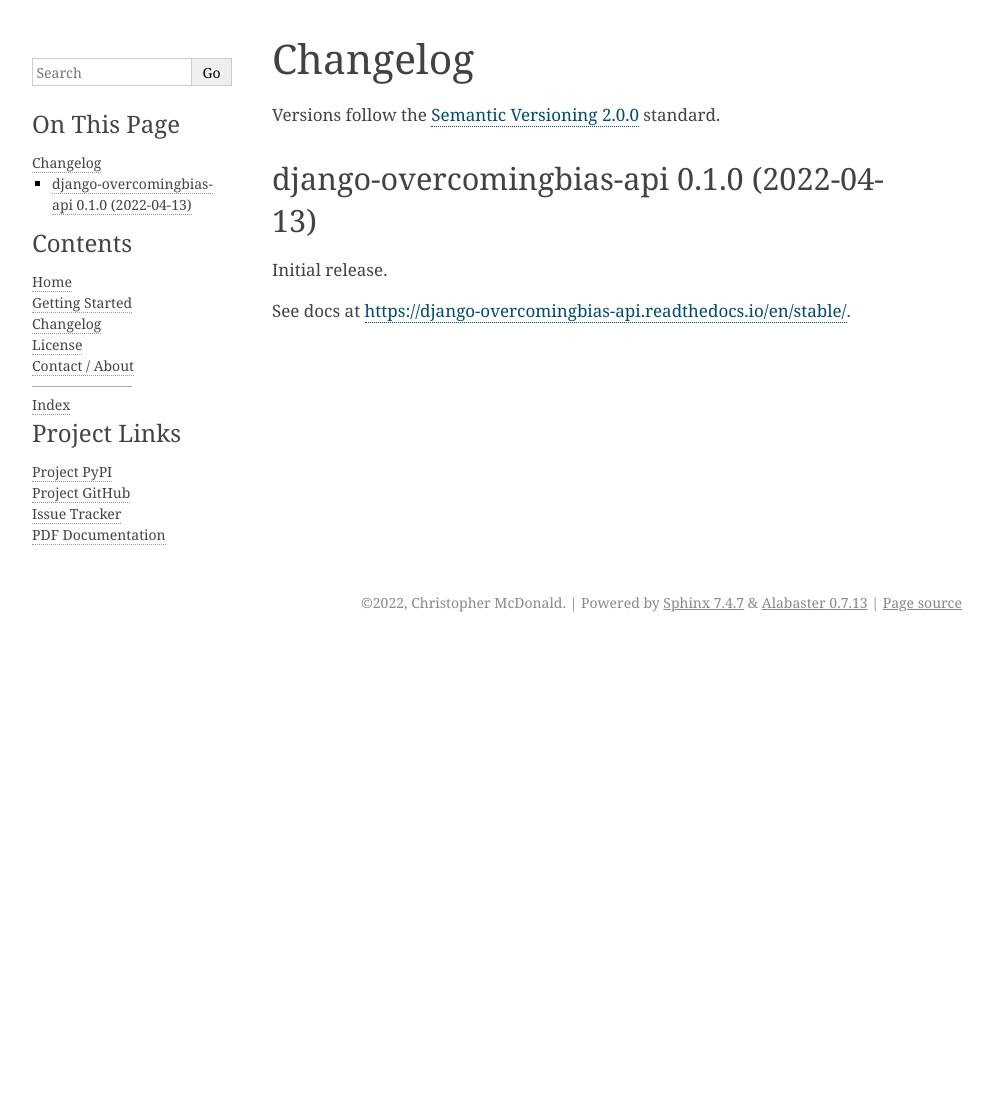
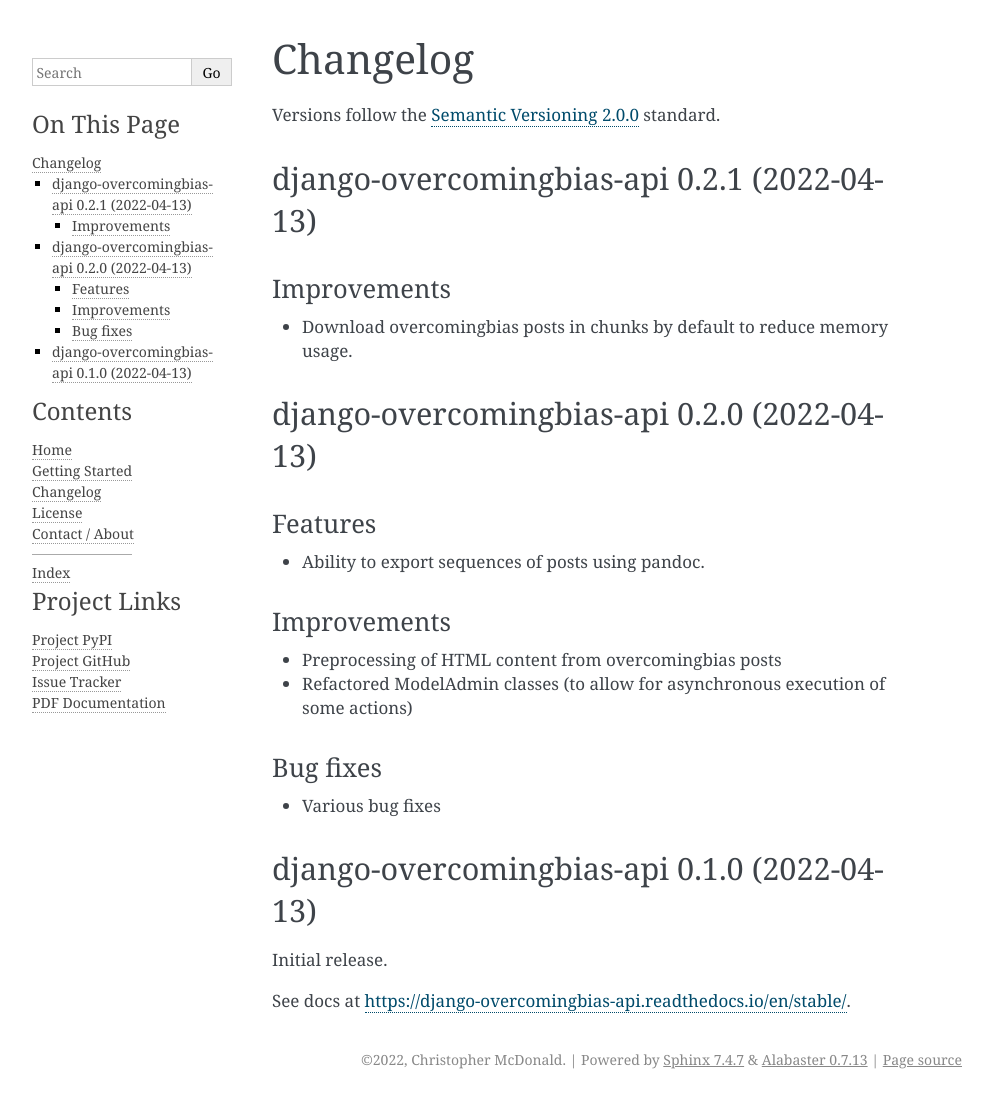
Before and after one commit to chris-mcdo/django-overcomingbias-api, a Sphinx documentation site: the page built from docs/source/changelog.rst, in a window 1280 px wide. Shown: the whole page, without its empty margins (148-1141 px from the left). Built offline with Sphinx 7.4.7, drawn with Linux system fonts in a browser that asks for light colours; before the commit the page ends 900 px from its top, so only the background shows below that.

Commit message:
update changelog

```diff
--- a/docs/source/changelog.rst
+++ b/docs/source/changelog.rst
@@ -15,6 +15,35 @@ standard.
 .. Improved Documentation
 .. Trivial/Internal Changes
 
+django-overcomingbias-api 0.2.1 (2022-04-13)
+--------------------------------------------
+
+Improvements
+^^^^^^^^^^^^
+
+- Download overcomingbias posts in chunks by default to reduce memory usage.
+
+
+django-overcomingbias-api 0.2.0 (2022-04-13)
+--------------------------------------------
+
+Features
+^^^^^^^^
+
+- Ability to export sequences of posts using pandoc.
+
+Improvements
+^^^^^^^^^^^^
+
+- Preprocessing of HTML content from overcomingbias posts
+
+- Refactored ModelAdmin classes (to allow for asynchronous execution of some actions)
+
+Bug fixes
+^^^^^^^^^
+
+- Various bug fixes
+
 django-overcomingbias-api 0.1.0 (2022-04-13)
 --------------------------------------------
 
```
